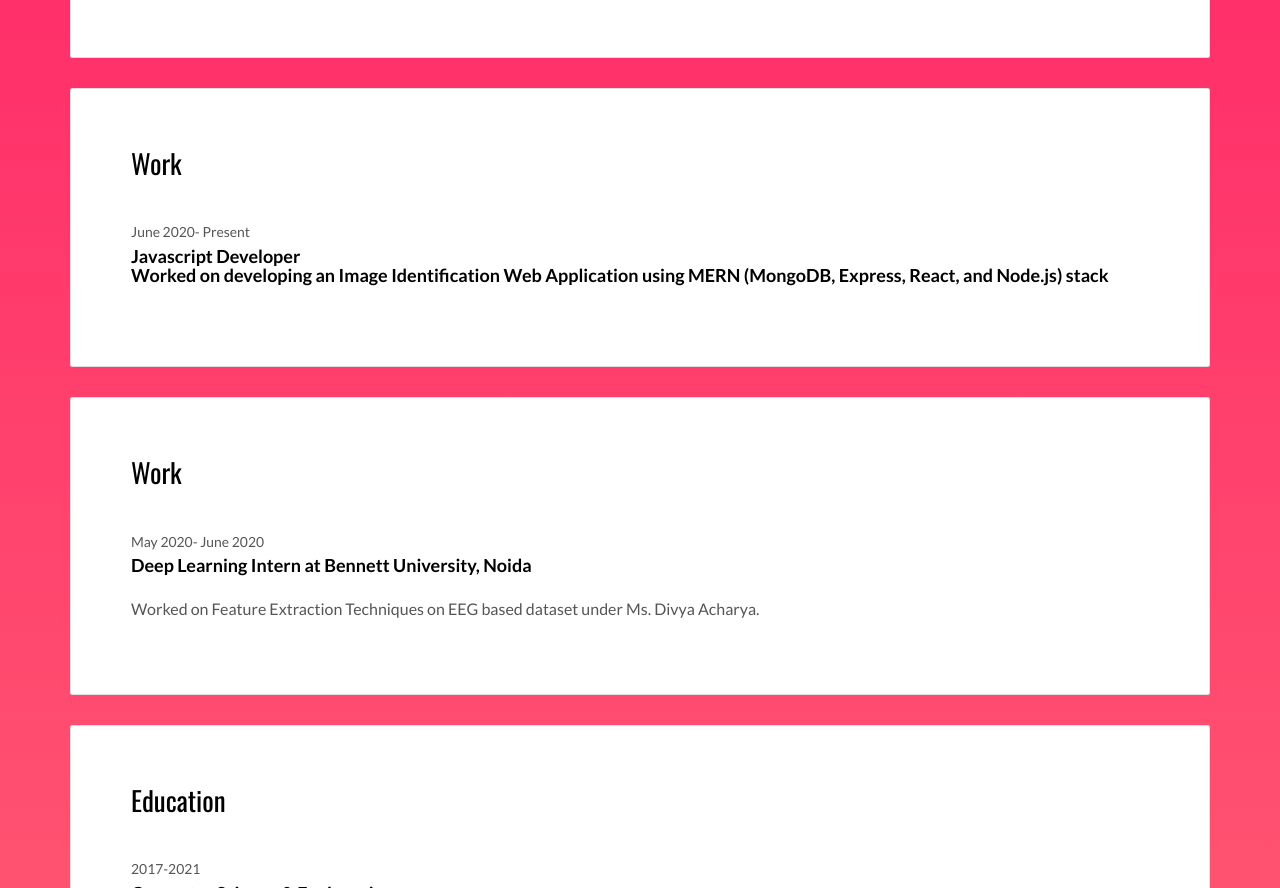
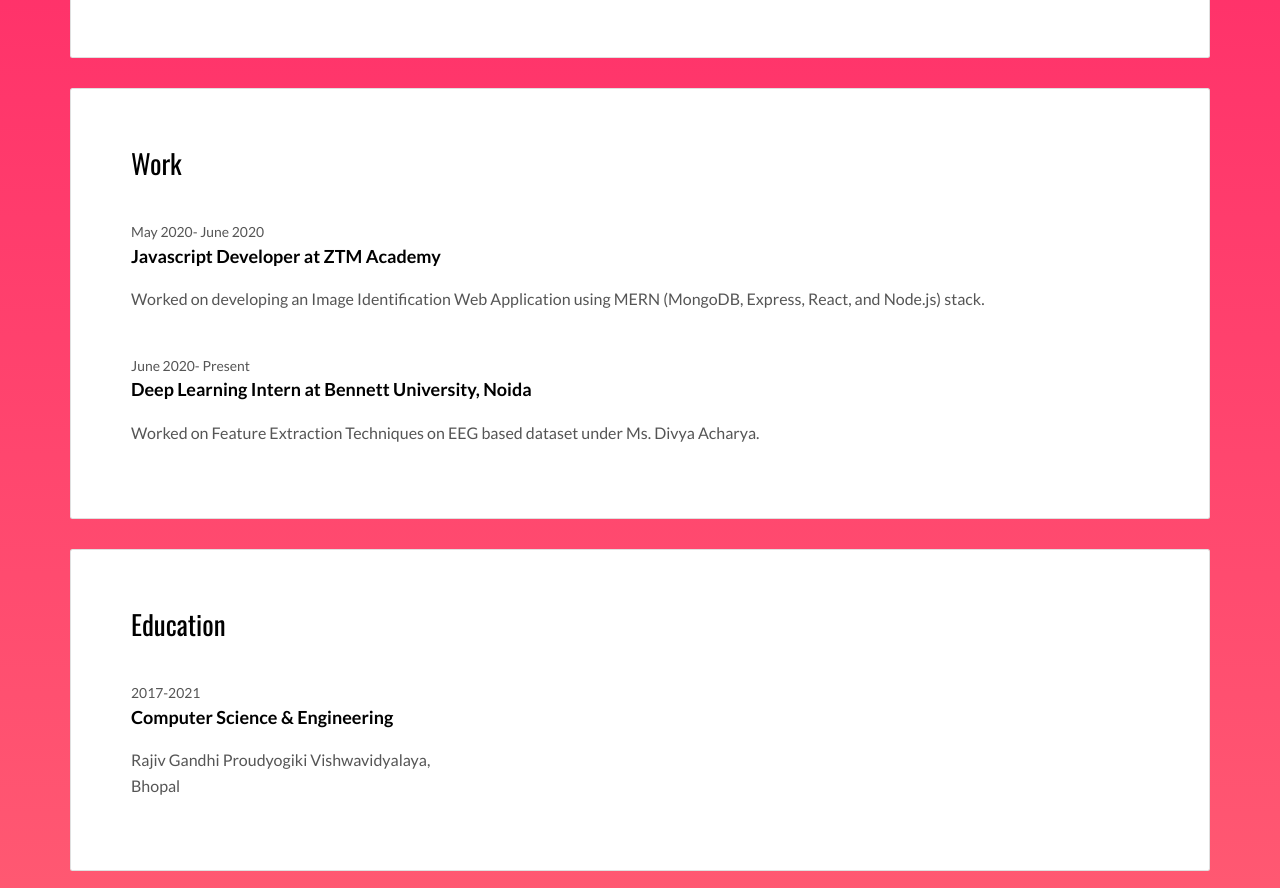
Before and after one commit to nikhilcse/portfolio, a plain HTML site: page index.html in a window 1280 px wide. Shown: the part 1208-2096 px from the top of the page. Drawn offline with nearby package versions, Linux system fonts and the light colour scheme.

Commit message:
Update index.html
updated the work of ztm

```diff
--- a/index.html
+++ b/index.html
@@ -100,19 +100,6 @@
           </div>
         </div>
 
-      <div class="card">
-          <div class="card-block">
-            <h2>Work</h2>
-            <div class="work-experience">
-              <small class="date"> June 2020- Present </small>
-              <h3 class="h5 date-title">Javascript Developer
-                      <p>Worked on developing an Image Identification Web Application using MERN
-(MongoDB, Express, React, and Node.js) stack</p>
-
-            </div>
-
-          </div>
-        </div>
 
 
         <div class="card">
@@ -120,6 +107,14 @@
             <h2>Work</h2>
             <div class="work-experience">
               <small class="date">May 2020- June 2020</small>
+              <h3 class="h5 date-title">Javascript Developer at ZTM Academy</a></h3>
+                      <p>Worked on developing an Image Identification Web Application using MERN
+(MongoDB, Express, React, and Node.js) stack.</p>
+
+            </div>
+
+            <div class="work-experience">
+              <small class="date">June 2020- Present</small>
               <h3 class="h5 date-title">Deep Learning Intern <a href="https://www.leadingindia.ai/" title="Bennett"> at Bennett University, Noida</a></h3>
                       <p>Worked on Feature Extraction Techniques on EEG based dataset under Ms. Divya Acharya.</p>
 
```
